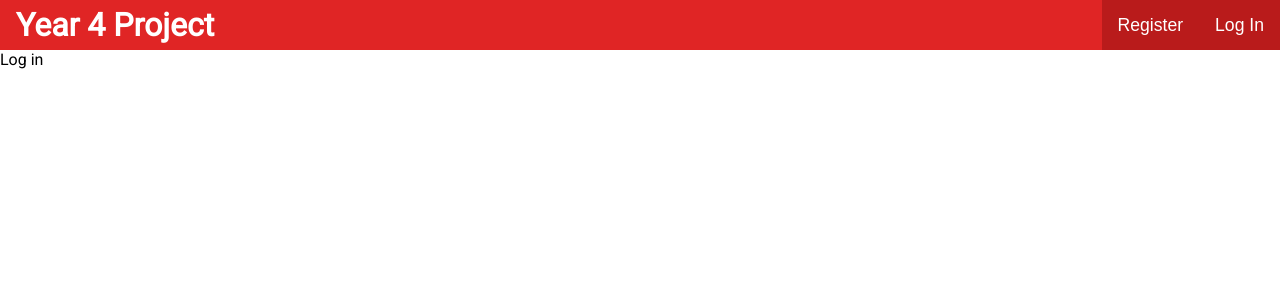
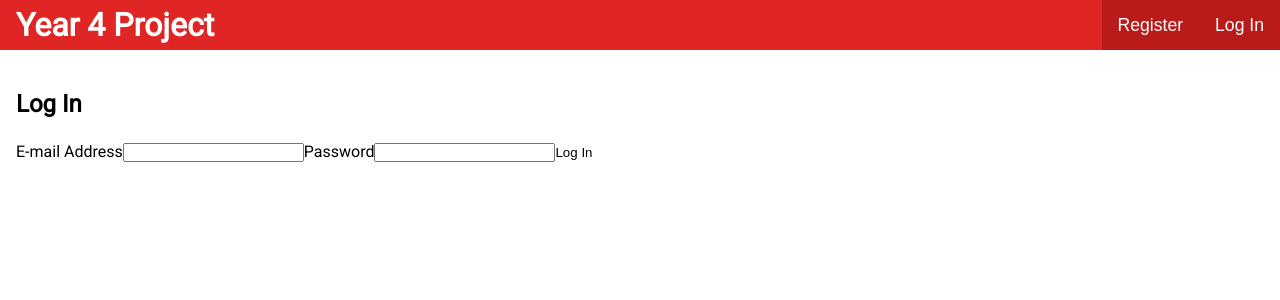
Before and after one commit to jurizzarc/year4-project, a React (Create React App) app in the folder y4project-frontend/: page /login in a window 1280 px wide. Shown: the top 300 px of the page. Built offline with nearby package versions, Linux system fonts and the light colour scheme; no server answers.

Commit message:
Create log in form

```diff
--- a/y4project-frontend/src/components/auth/Login.js
+++ b/y4project-frontend/src/components/auth/Login.js
@@ -1,5 +1,55 @@
-import React from "react";
+import React, {useState, useContext} from "react";
+import {useHistory} from "react-router-dom";
+import Axios from "axios";
+import UserContext from "../../context/UserContext";
 
 export default function Login() {
-    return <div>Log in</div>;
+    const [email, setEmail] = useState();
+    const [password, setPassword] = useState();
+
+    const {setUserData} = useContext(UserContext);
+    const history = useHistory();
+
+    const submit = async (e) => {
+        e.preventDefault();
+        const currentUser = {email, password};
+
+        const loginRes = await Axios.post(
+            "http://localhost:8888/users/login",
+            currentUser
+        );
+        setUserData({
+            token: loginRes.data.token,
+            user: loginRes.data.user
+        });
+        localStorage.setItem("auth-token", loginRes.data.token);
+        history.push("/");
+    };
+
+    return (
+        <div className="page">
+            <h2>Log In</h2>
+            <form onSubmit={submit}>
+                <label htmlFor="login-email">E-mail Address</label>
+                <input
+                    id="login-email"
+                    type="email"
+                    onChange={
+                        (e) => setEmail(e.target.value)
+                    }
+                />
+
+                <label htmlFor="login-password">Password</label>
+                <input
+                    id="login-password"
+                    type="password"
+                    onChange={
+                        (e) => setPassword(e.target.value)
+                    }
+                />
+
+                <input type="submit" value="Log In" />
+            </form>
+        </div>
+    );
 }
```
Also changed, not shown: 1 other file (tests, documents, lock files or other folders).
